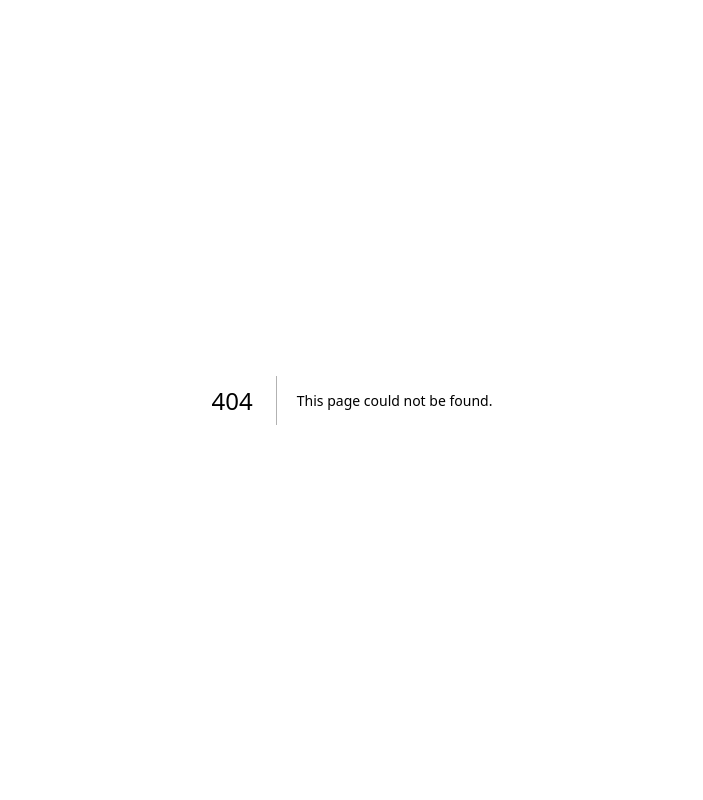
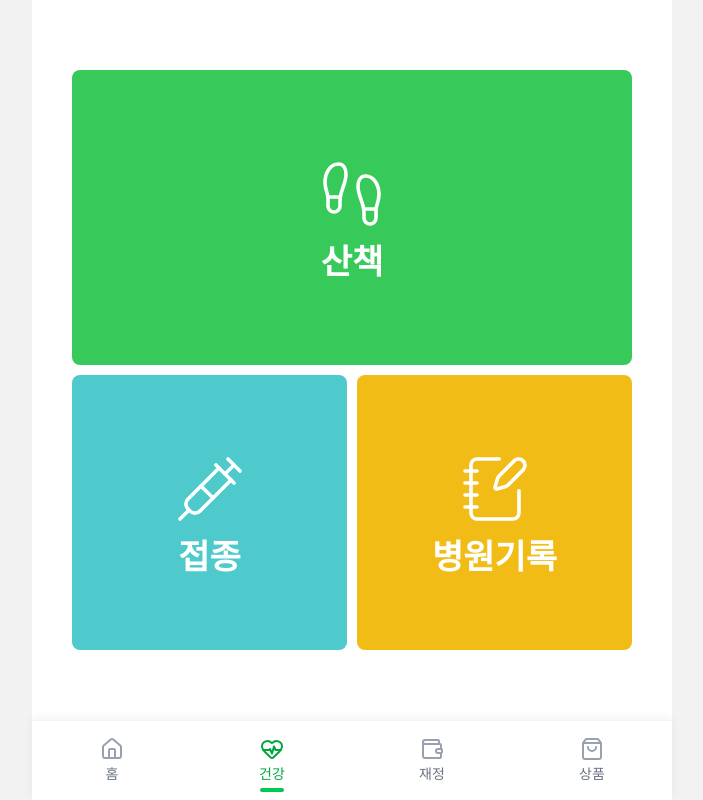
Before and after one commit to My-Golden-Kids/MGK, a Next.js app in the folder FE/: page /health in a window 1280 px wide. Before the commit this address had no page. Shown: the whole page, without its empty margins (288-991 px from the left). Built offline with nearby package versions, Linux system fonts and the light colour scheme.

Commit message:
feat: 건강 탭 페이지 추가, 재정 페이지 레이아웃 수정

```diff
--- a/FE/app/finance/page.tsx
+++ b/FE/app/finance/page.tsx
@@ -1,23 +1,23 @@
-import { ChevronRight } from "lucide-react";
-import Link from "next/link";
-import { BottomNavigation } from "@/components/common/BottomNavigation";
+import { ChevronRight } from 'lucide-react';
+import Link from 'next/link';
+import { BottomNavigation } from '@/components/common/BottomNavigation';
 
 const summaryCards = [
-  { label: "오늘 지출", value: "58,000" },
-  { label: "10월 총 지출", value: "1,800,000" },
-  { label: "전월 대비", value: "+15%", accent: true },
+  { label: '오늘 지출', value: '58,000' },
+  { label: '10월 총 지출', value: '1,800,000' },
+  { label: '전월 대비', value: '+15%', accent: true },
 ];
 
 const expenseItems = [
-  { label: "식비", amount: "10,000 원", color: "#E5BD33" },
-  { label: "의료비", amount: "10,000 원", color: "#65C9C5" },
-  { label: "기타", amount: "10,000 원", color: "#DDDDDD" },
+  { label: '식비', amount: '10,000 원', color: '#E5BD33' },
+  { label: '의료비', amount: '10,000 원', color: '#65C9C5' },
+  { label: '기타', amount: '10,000 원', color: '#DDDDDD' },
 ];
 
 export default function FinancePage() {
   return (
-    <main className="flex min-h-dvh flex-1 flex-col text-[#27312D]">
-      <div className="flex min-h-dvh w-full flex-1 flex-col px-4 pt-7 pb-4">
+    <div className="flex min-h-dvh flex-col bg-white text-[#27312D]">
+      <main className="flex-1 px-4 pt-6 pb-4">
         <section className="overflow-hidden rounded-[26px] border border-[#7ACFC2] bg-[#EAF8F6]">
           <div className="px-4 pt-4 pb-5">
             <div className="flex items-start justify-between gap-4">
@@ -45,10 +45,16 @@ export default function FinancePage() {
           </div>
 
           <div className="grid grid-cols-2 border-[#7ACFC2] border-t">
-            <button className="h-16 border-[#6CC7B8] border-r bg-[#62C4B1] text-2xl text-white">
+            <button
+              type="button"
+              className="h-16 border-[#6CC7B8] border-r bg-[#62C4B1] text-2xl text-white"
+            >
               채우기
             </button>
-            <button className="h-16 bg-[#62C4B1] text-2xl text-white">
+            <button
+              type="button"
+              className="h-16 bg-[#62C4B1] text-2xl text-white"
+            >
               보내기
             </button>
           </div>
@@ -63,7 +69,7 @@ export default function FinancePage() {
               <p className="text-[#4CAFA3] text-base">{card.label}</p>
               <p
                 className={`mt-1 text-2xl leading-tight ${
-                  card.accent ? "text-[#FF6F5B]" : "text-[#2A312F]"
+                  card.accent ? 'text-[#FF6F5B]' : 'text-[#2A312F]'
                 }`}
               >
                 {card.value}
@@ -96,7 +102,7 @@ export default function FinancePage() {
 
         <section className="px-2 py-5 text-center">
           <p className="text-2xl text-[#58B3A6]">
-            펫 케어 구독하고 지출을 <span className="text-[#FF6F5B]">10%</span>{" "}
+            펫 케어 구독하고 지출을 <span className="text-[#FF6F5B]">10%</span>{' '}
             낮춰요
           </p>
         </section>
@@ -107,9 +113,9 @@ export default function FinancePage() {
         >
           리포트 보러가기
         </Link>
-      </div>
+      </main>
 
       <BottomNavigation />
-    </main>
+    </div>
   );
 }
--- /dev/null
+++ b/FE/app/health/page.tsx
@@ -0,0 +1,51 @@
+import { BottomNavigation } from '@/components/common/BottomNavigation';
+import { Footprints, NotebookPen, Syringe } from 'lucide-react';
+
+const healthActions = [
+  {
+    label: '산책',
+    icon: Footprints,
+    className: 'col-span-2 bg-[#37C95A]',
+  },
+  {
+    label: '접종',
+    icon: Syringe,
+    className: 'bg-[#4EC9CC]',
+  },
+  {
+    label: '병원기록',
+    icon: NotebookPen,
+    className: 'bg-[#F2BC17]',
+  },
+];
+
+export default function HealthPage() {
+  return (
+    <div className="flex min-h-dvh flex-col bg-white">
+      <main className="flex flex-1 items-center justify-center px-10 py-6">
+        <section className="grid w-full grid-cols-2 gap-2.5">
+          {healthActions.map((action) => {
+            const Icon = action.icon;
+
+            return (
+              <button
+                key={action.label}
+                type="button"
+                className={`flex aspect-[1.9/1] flex-col items-center justify-center rounded-[8px] text-white ${action.className} ${
+                  action.label === '산책' ? '' : 'aspect-square'
+                }`}
+              >
+                <Icon className="mb-3 h-20 w-18 stroke-[1.2]" />
+                <span className="font-bold text-[34px] leading-none">
+                  {action.label}
+                </span>
+              </button>
+            );
+          })}
+        </section>
+      </main>
+
+      <BottomNavigation />
+    </div>
+  );
+}
```
